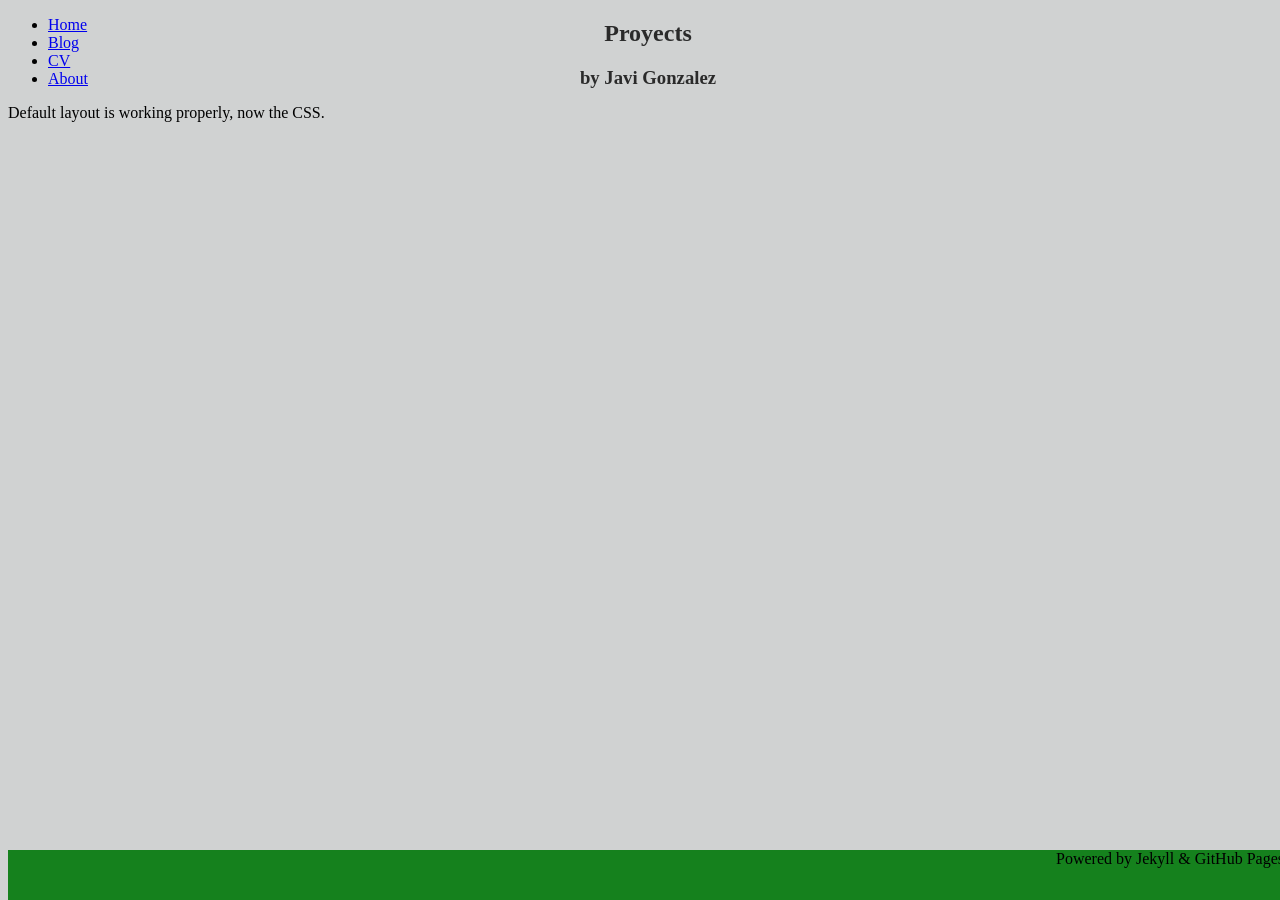
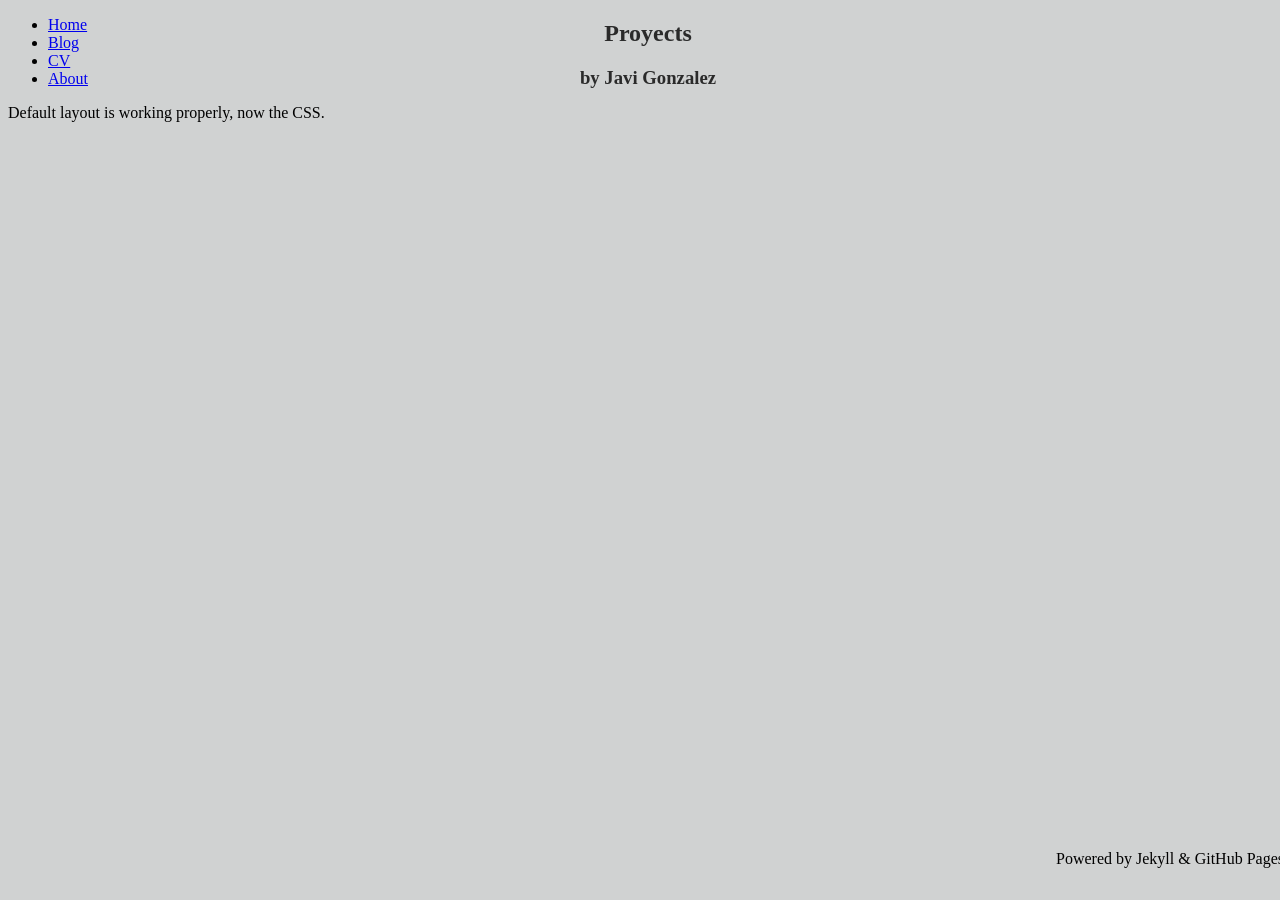
Before and after one commit to Ja-vi/track-your-time, a Jekyll site: the page built from index.html, in a window 1280 px wide. Built offline with Jekyll 4.4.1, drawn with Linux system fonts in a browser that asks for light colours.

Commit message:
added favicon

```diff
--- a/_layouts/default.html
+++ b/_layouts/default.html
@@ -3,6 +3,7 @@
   <head>
     <title>{{ page.title }}</title>
 	<link rel="stylesheet" type="text/css" href="/static/css/default.css">
+	<link rel="icon" type="image/png" href="/static/img/favicon.png">
   </head>
 
   <body>
--- a/static/css/default.css
+++ b/static/css/default.css
@@ -1,6 +1,5 @@
 body{
 	background: #d0d2d2;
-	top: 110px
 }
 
 header{
@@ -14,7 +13,6 @@
 footer {
     width: 100%;
 	height: 10%;
-    background: #15811d;
     position: fixed;
     bottom: 0;
     height: 50px;
```
